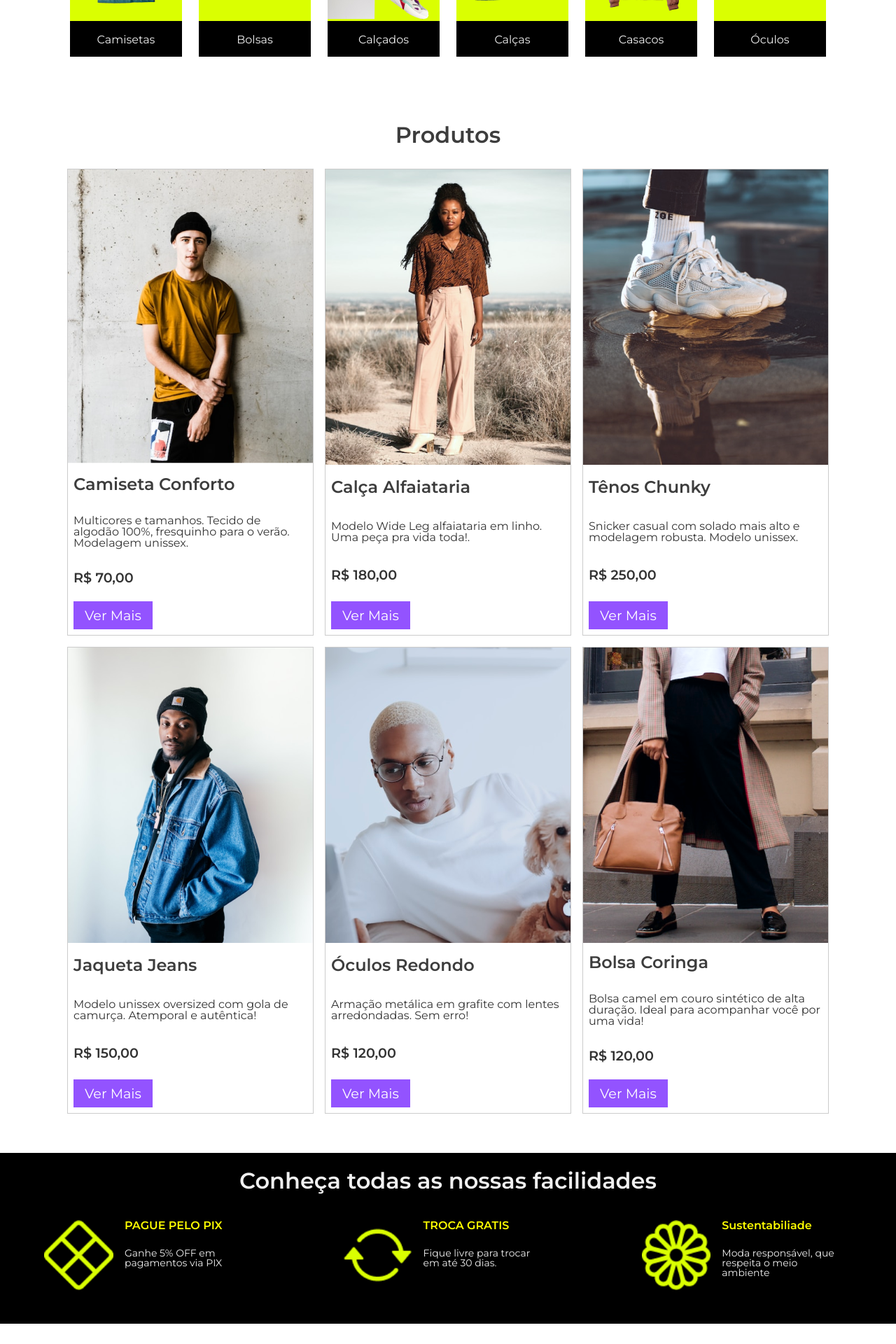
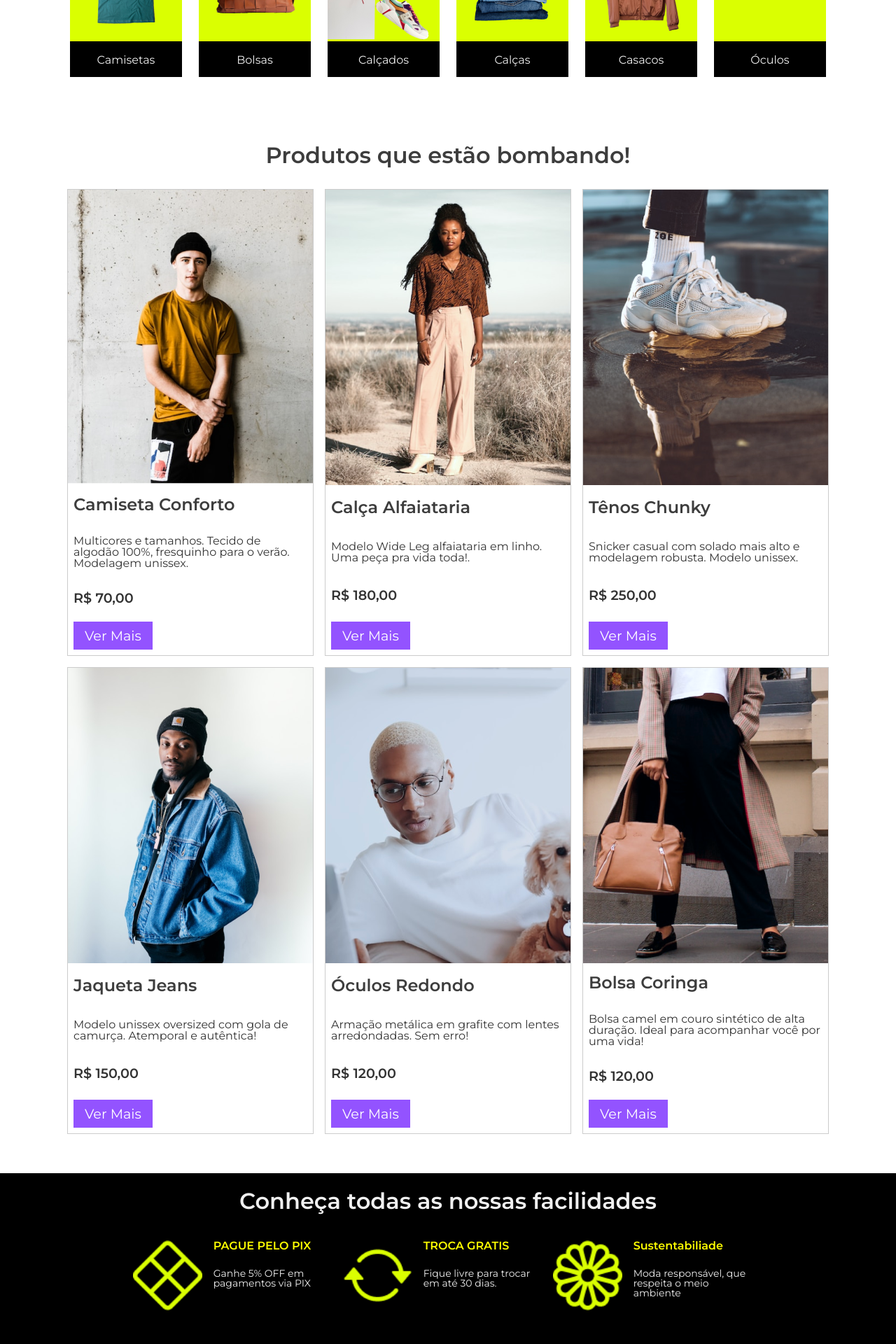
Before and after one commit to Mackenzzy/meteora, a React (Create React App) app: page / in a window 1280 px wide. Shown: the part 637-2557 px from the top of the page at 70% size. Before the commit the page ends 2528 px from the top, so only its background shows below. Built offline with nearby package versions, Linux system fonts and the light colour scheme; a web font is replaced by a local one.

Commit message:
Corrigidos erros nas cores

```diff
--- a/src/components/CampoDeBusca/style.scss
+++ b/src/components/CampoDeBusca/style.scss
@@ -14,7 +14,7 @@
         margin: 1.3em;
         display: flex;
         justify-content: space-between;
-        background-color: aliceblue;
+        background-color: #fff;
         }
         .campoDeBusca{
             padding: 0.5rem 1rem;
--- a/src/components/Facilidades/index.tsx
+++ b/src/components/Facilidades/index.tsx
@@ -5,6 +5,7 @@ class Facilidades extends React.Component {
     render() {
         return (
             <div className="fundo">
+                <div className="alinhamento">
                     <h2>Conheça todas as nossas facilidades</h2>
                     <div className="facilidades">
                         <div className="facilidades-itens">
@@ -34,6 +35,7 @@ class Facilidades extends React.Component {
 
                     </div>
                 </div>
+            </div>
         );
     }
 }
--- a/src/components/Facilidades/style.scss
+++ b/src/components/Facilidades/style.scss
@@ -1,6 +1,12 @@
 .fundo{
+    background-color: #000;
+}
+
+.alinhamento{
     padding: 1.5rem 0;
-    background-color: #000;
+
+    display: inline-block;
+
     h2{
         text-align: center;
         font-size: 2rem;
@@ -21,10 +27,13 @@
     }
 }
 .facilidades{
+    display: flex;
+    flex-direction: row;
+    justify-content: space-around;
+    align-items: center;
+    max-width: 1440px;
+    padding: 1.5rem 0;
 
-    display: flex;
-    padding: 1.5rem 0;
-    justify-content: space-around;
 }
 .facilidades-itens{
     display: flex;
--- a/src/components/ListaProtudos/index.tsx
+++ b/src/components/ListaProtudos/index.tsx
@@ -54,7 +54,7 @@ class ListaProdutos extends Component {
 
             <section className="listaProdutos">
                 <div >
-                    <h2>Produtos</h2>
+                    <h2>Produtos que estão bombando!</h2>
                 </div>
                 <div className="produtos">
                     {Lista.map((produto, index) => (
```
Lines whose indentation alone changed are shown as unchanged.
